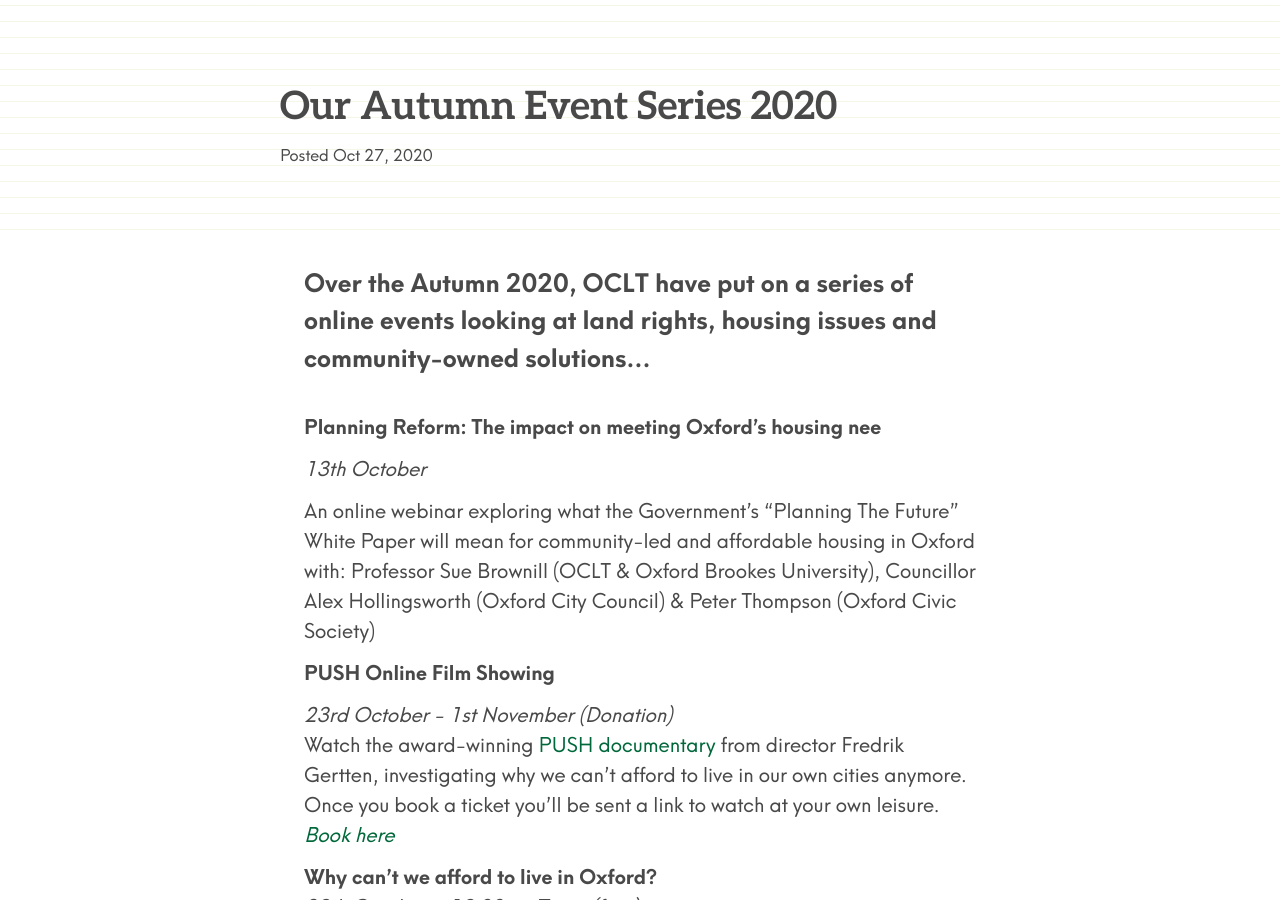
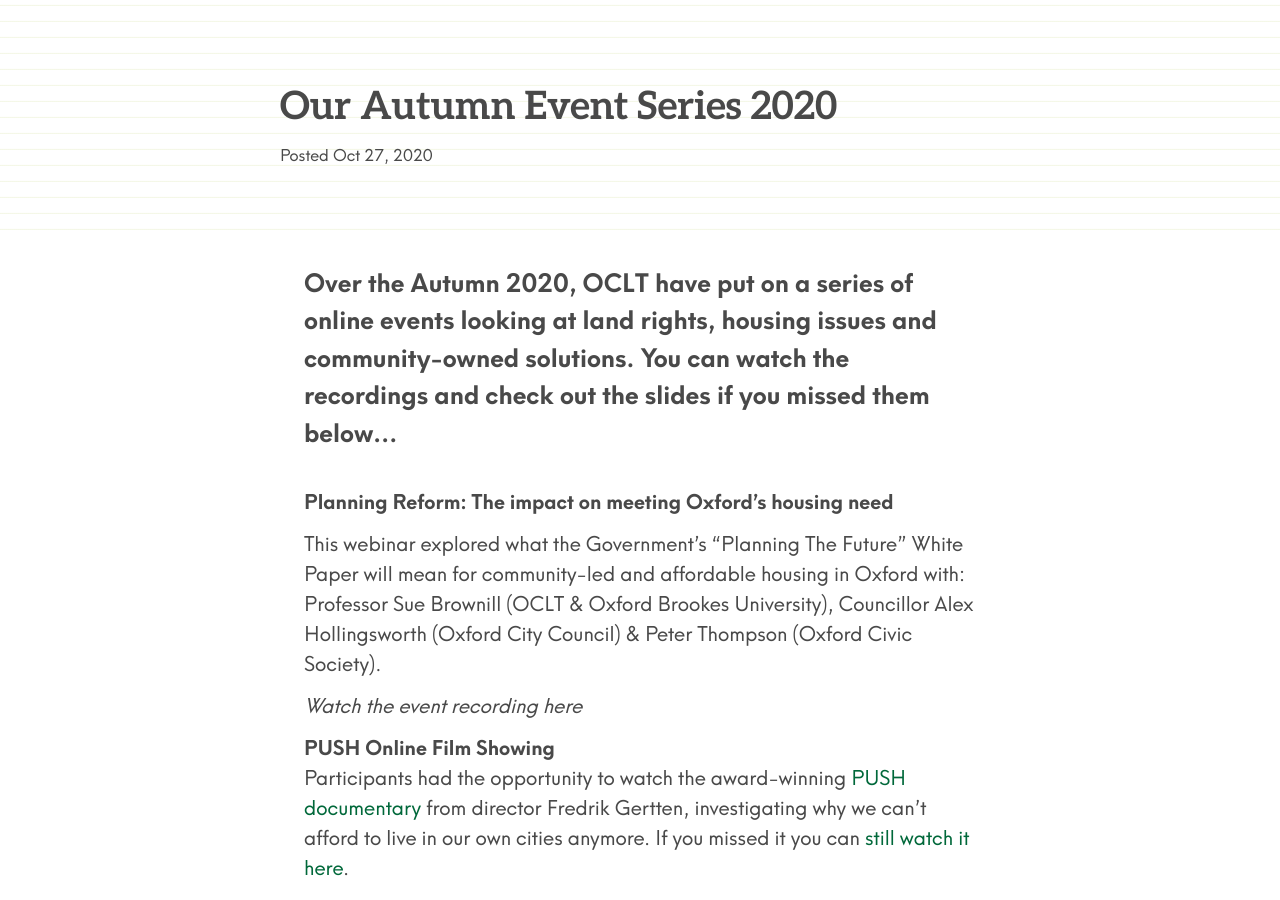
Before and after one commit to johnpuddephatt/oclt, a Jekyll site: the page built from _posts/2020-10-27-our-autumn-event-series.md, in a window 1280 px wide and 900 px high, scrolled down 225 px. Built offline with Jekyll 4.4.1, drawn with Linux system fonts in a browser that asks for light colours; some of the changed text lies outside the part shown.

Commit message:
Update from Forestry.io Oxfordshire CLT updated _posts/2020-10-27-our-autumn-event-series.md

```diff
--- a/_posts/2020-10-27-our-autumn-event-series.md
+++ b/_posts/2020-10-27-our-autumn-event-series.md
@@ -5,26 +5,21 @@ image: "/uploads/https___cdn-evbuc-com_images_114028477_477940596883_1_original.
 tags: []
 
 ---
-Over the Autumn 2020, OCLT have put on a series of online events looking at land rights, housing issues and community-owned solutions...
+Over the Autumn 2020, OCLT have put on a series of online events looking at land rights, housing issues and community-owned solutions. You can watch the recordings and check out the slides if you missed them below...
 
-**Planning Reform: The impact on meeting Oxford's housing nee**
+**Planning Reform: The impact on meeting Oxford's housing need**
 
-_13th October_
+This webinar explored what the Government's "Planning The Future" White Paper will mean for community-led and affordable housing in Oxford with: Professor Sue Brownill (OCLT & Oxford Brookes University), Councillor Alex Hollingsworth (Oxford City Council) & Peter Thompson (Oxford Civic Society).
 
-An online webinar exploring what the Government's "Planning The Future" White Paper will mean for community-led and affordable housing in Oxford with: Professor Sue Brownill (OCLT & Oxford Brookes University), Councillor Alex Hollingsworth (Oxford City Council) & Peter Thompson (Oxford Civic Society)
+_Watch the event recording here_
 
 **PUSH Online Film Showing**
-
-_23rd October - 1st November (Donation)_
-Watch the award-winning [PUSH documentary](http://www.pushthefilm.com/) from director Fredrik Gertten, investigating why we can’t afford to live in our own cities anymore. Once you book a ticket you'll be sent a link to watch at your own leisure.
-[_Book here_](https://www.eventbrite.co.uk/e/push-online-film-showing-tickets-124552621243)
+Participants had the opportunity to watch the award-winning [PUSH documentary](http://www.pushthefilm.com/) from director Fredrik Gertten, investigating why we can’t afford to live in our own cities anymore. If you missed it you can [still watch it here](https://www.eventbrite.co.uk/e/127740203387).
 
 **Why can't we afford to live in Oxford?**
-_29th October @19.00 on Zoom (free)_
-Follow-up event to our online film showing of PUSH. We are bringing campaign groups and land right organisations Oxfordshire Community Land Trust, [Oxford Against Schwarzman](https://www.facebook.com/oxfordagainstschwarzman/) and [Oxford Tenant's Union](https://oxfordtenantsunion.com/) together to reflect on the issues raised by the film and how this relates to housing in Oxfordshire.
-[_Book here_](https://www.eventbrite.co.uk/e/why-cant-we-afford-to-live-in-oxford-tickets-124567505763)
+In our follow-up event to our online film showing of PUSH, we brought campaign groups and land right organisations Oxfordshire Community Land Trust, [Oxford Against Schwarzman](https://www.facebook.com/oxfordagainstschwarzman/) and [Oxford Tenant's Union](https://oxfordtenantsunion.com/) together to reflect on the issues raised by the film and how this relates to housing in Oxfordshire.
+[_View the presentation here_](/uploads/why-can-t-we-afford-to-live-in-oxford_-pptx.pdf)
 
 **Boats & Coops: What if moorings were community-owned?**
-_4th November @ 19.00 on Zoom (free)_
-Does community-ownership float your boat? Could more affordable, cooperative residential moorings be the answer to Oxford's housing crisis? Hear from [Surge Cooperative](https://www.surge.coop/) a group aiming to create community-led moorings for larger boats in East London. Co-hosted with the [Collaborative Housing Hub](https://collaborativehousing.org.uk/).
-[_Book here_](https://www.eventbrite.co.uk/e/canal-boats-coops-tickets-125177383925)_._
+At this event we asked - could more affordable, cooperative residential moorings be the answer to Oxford's housing crisis? We heard from [Surge Cooperative](https://www.surge.coop/), a group aiming to create community-led moorings for larger boats in East London, and Mark Simmonds from [Coop Culture](https://www.culture.coop/), who supported a boaters coop in Calderdale to set up. Co-hosted with the [Collaborative Housing Hub](https://collaborativehousing.org.uk/).
+_View the event recording here and the_ [_chat thread here_](/uploads/community-moorings-recording.mp4) _for resources and link_
```
